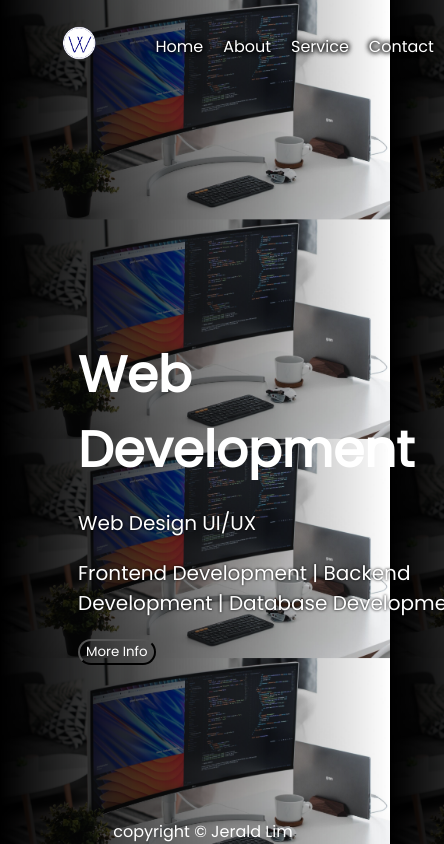
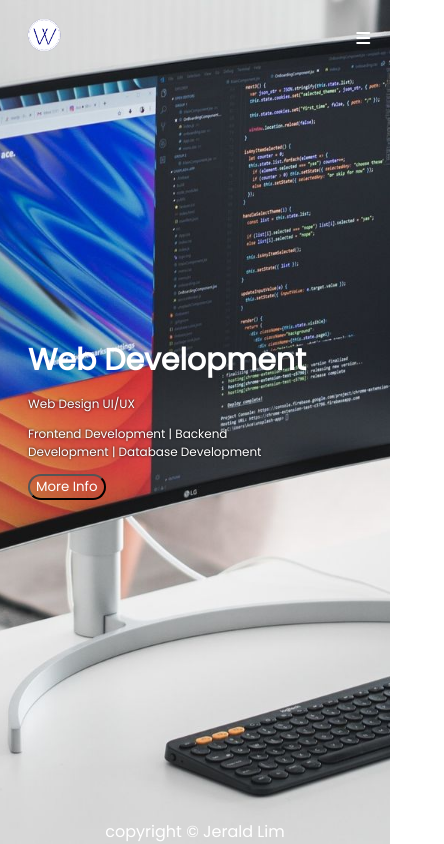
Before and after one commit to lim-crypto/Simple-Landing-page, a plain HTML site: page index.html in a window 390 px wide. Shown: the whole page, 444 px wide, since content can reach past the window. Drawn offline with Linux system fonts and the light colour scheme.

Commit message:
added responsive

```diff
--- a/index.html
+++ b/index.html
@@ -9,9 +9,11 @@
     <title>Simple Landing Page</title>
     <link rel="stylesheet" href="style.css">
     <link rel="stylesheet" href="https://fonts.googleapis.com/css?family=Poppins">
+    <script src="https://kit.fontawesome.com/d3f7c8fad1.js" crossorigin="anonymous"></script>
 </head>
 
 <body>
+<div class="bgimg" >
     <div class="container">
         <nav>
             <div class="logo">
@@ -27,13 +29,18 @@
                     <li> <a href=""> Contact </a></li>
                 </ul>
             </div>
+            <div class="menu">
+                <a href=""> <i class="fas fa-bars"></i> </a>
+            </div>
         </nav>
         <section>
             <h1>Web Development</h1>
             <p>Web Design UI/UX  </p>
             <p>Frontend Development | Backend Development | Database Development </p>
             <button> More Info</button>
+        </section>
     </div>
+</div>
     <footer>
         copyright &copy Jerald Lim
     </footer>
--- a/style.css
+++ b/style.css
@@ -3,17 +3,20 @@
     font-family: "Poppins","Arial" ,sans-serif;
     color: white;
 }
-body{
+
+body, html {
+    height: 100%;
+    margin: 0;
+  }
+
+  .bgimg {
+    height: 100%;
     /* background-image: url('images/laptop.jpg') ; */
+    background:linear-gradient(to right, rgba(0, 0, 0.25), rgba(255, 255, 255,0)) ,url('images/laptop.jpg');
+    background-position: center;
     background-repeat: no-repeat;
-     /* background-position: center;
-     background-position: 0px 0px; */
-     /* background-attachment: fixed;  */
-    /* background-size: contain; */
-    background:linear-gradient(to right, rgba(0, 0, 0.25), rgba(255, 255, 255,0)) ,url('images/laptop.jpg');
     background-size: cover;
-
-}
+  }
 .container{
     width: 80%;
     margin:0 auto ;
@@ -23,9 +26,10 @@ nav{
     display: flex;
   padding: 10px;
 }
-nav .logo{
+nav .logo , .menu{
     margin: auto 0;
 }
+
   img {
     width: 50px;
     border-radius: 100%;
@@ -47,7 +51,11 @@ nav ul li a{
     text-shadow: 0 0 3px #000, 5px 5px 1px #0000;
     text-shadow: 0px 0px 4px black, 0px 0px 5px black, 0px 0px 6px black;
 }
+.menu{
+    margin-left: auto;
+    display: none;
 
+}
 
 
 section {
@@ -83,3 +91,36 @@ footer {
     width: 100%;
     text-align: center;
   }
+
+
+  @media screen and (max-width:480px) {
+      .bgimg {
+        background-image: url('images/laptop.jpg') ;
+      }
+    .container{
+        width: 95%;
+    }
+
+    .nav {
+        display: none;
+    }
+    .menu{
+        display: block;
+    }
+     section{
+         width: 280px;
+     }
+      section h1, section p , button{
+
+        left: 10%;
+      }
+      section h1{
+          font-size: 30px;
+      }
+      section p{
+          font-size: 12px;
+
+      }
+
+
+  }
```
